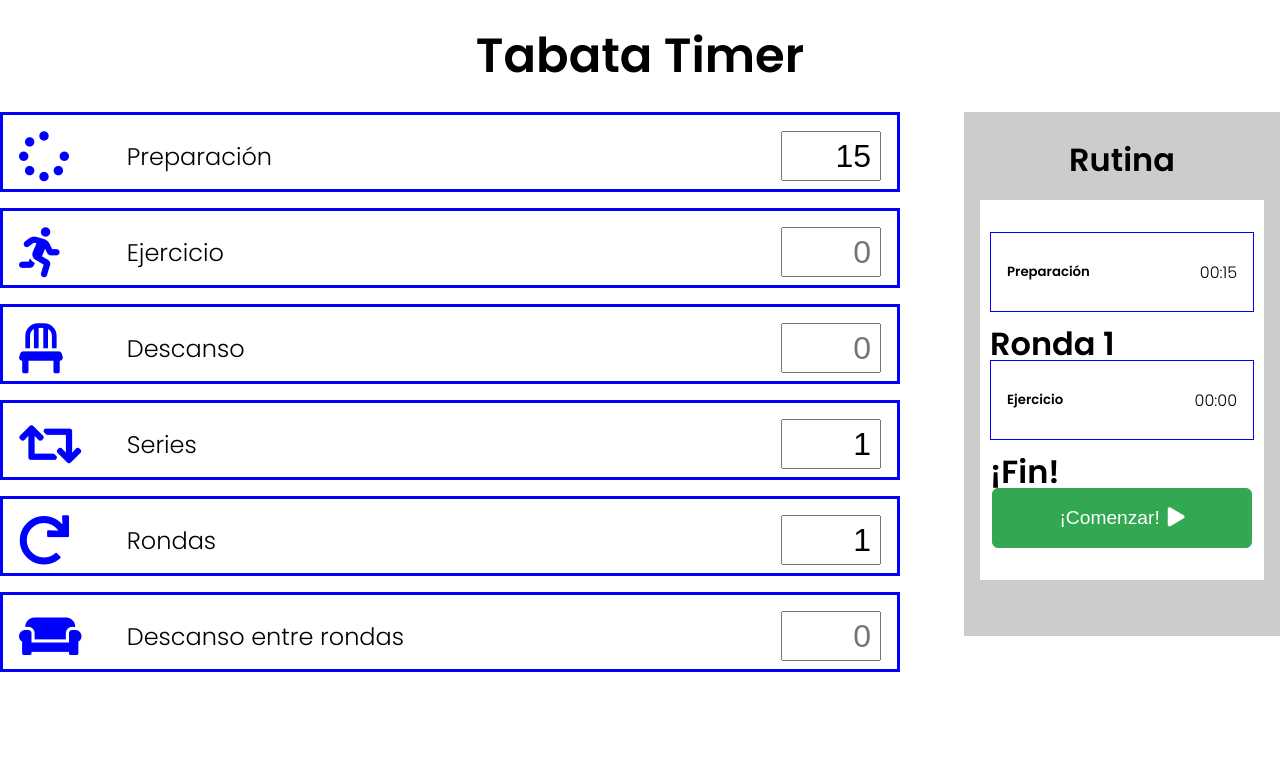
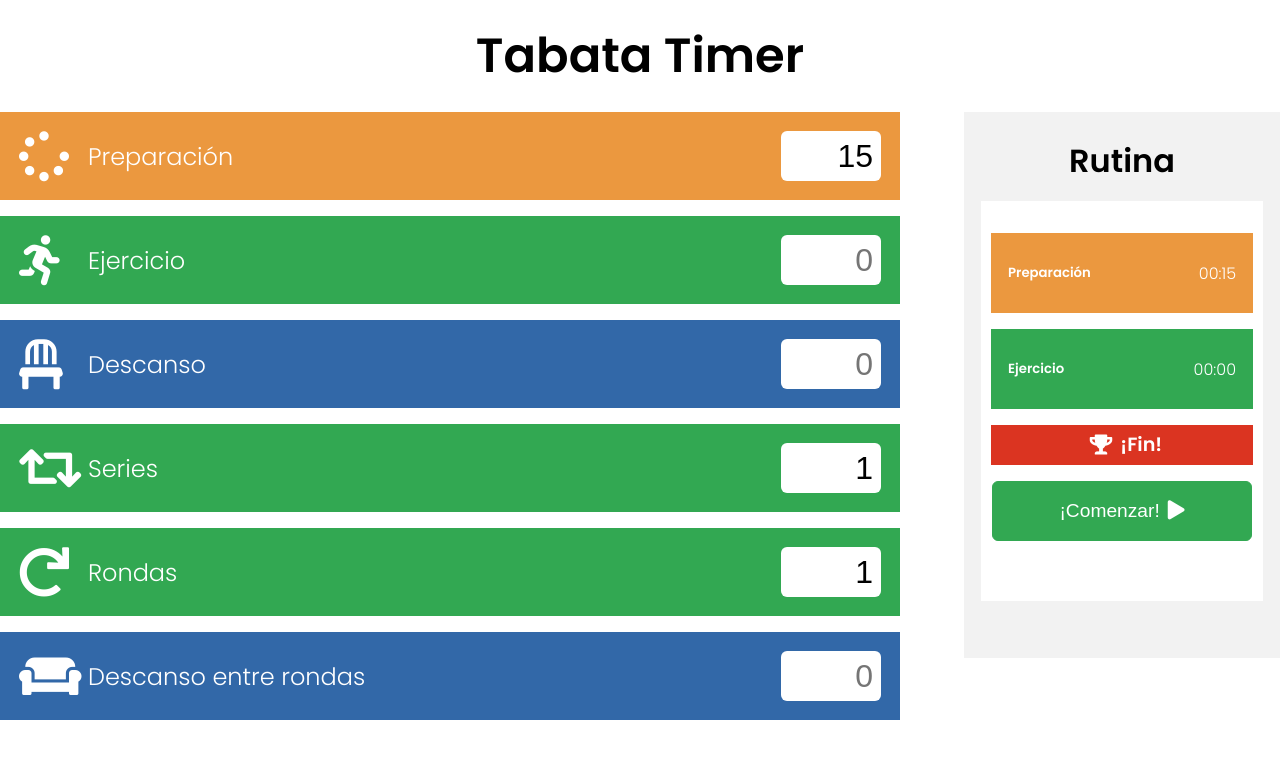
Before and after one commit to jchicano/tabata-timer, a React (Create React App) app: page / in a window 1280 px wide. Shown: the top 758 px of the page. Built offline with nearby package versions, Linux system fonts and the light colour scheme.

Commit message:
[ADD] color option to components

```diff
--- a/src/components/Buttons/styles.js
+++ b/src/components/Buttons/styles.js
@@ -3,6 +3,7 @@ import styled from 'styled-components'
 export const StartButtonStyled = styled.button`
     width: 100%;
     max-width: 260px;
+    min-height: 60px;
     height: 60px;
     padding: 0.2rem 0.5rem;
     margin: 0 auto;
--- a/src/components/TimeSelector/index.jsx
+++ b/src/components/TimeSelector/index.jsx
@@ -1,15 +1,7 @@
 import React from 'react'
 
 import { TimeSelectorStyled, Icon } from './styles'
-
-const ICONS = {
-    work: 'fas fa-running',
-    rest: 'fas fa-chair',
-    longRest: 'fas fa-couch',
-    prepare: 'fas fa-spinner',
-    sets: 'fas fa-retweet',
-    cycles: 'fas fa-redo',
-}
+import { ICONS } from '../../utils/icons'
 
 const TEXTS = {
     work: 'Ejercicio',
@@ -20,7 +12,13 @@ const TEXTS = {
     cycles: 'Rondas',
 }
 
-export const TimeSelector = ({ type, handleChange, startValue, name }) => {
+export const TimeSelector = ({
+    type,
+    handleChange,
+    startValue,
+    name,
+    color,
+}) => {
     const validateInput = e => {
         const isNumber = !(e.keyCode < 48 || e.keyCode > 57)
         const isNumberPad = !(e.keyCode < 96 || e.keyCode > 105)
@@ -36,7 +34,7 @@ export const TimeSelector = ({ type, handleChange, startValue, name }) => {
     }
 
     return (
-        <TimeSelectorStyled>
+        <TimeSelectorStyled color={color}>
             <div className="selector-type">
                 <Icon className={ICONS[type] || ICONS.work}></Icon>
                 <span>{TEXTS[type] || ''}</span>
--- a/src/components/TimeSelector/styles.js
+++ b/src/components/TimeSelector/styles.js
@@ -2,23 +2,30 @@ import styled from 'styled-components'
 
 export const TimeSelectorStyled = styled.div`
     width: 100%;
-    height: 80px;
     padding: 1rem;
 
     display: grid;
-    grid-template-columns: 1fr 1fr;
-    align-items: center;
+    grid-template-columns: 80% 1fr;
 
-    /* background-color: ${props => (props.color ? props.color : 'blue')}; */
-    border: 3px solid ${props => (props.color ? props.color : 'blue')};
+    background-color: ${props => (props.color ? props.color : '#3268a8')};
+    border: 3px solid ${props => (props.color ? props.color : '#3268a8')};
+
+    color: #fff;
 
     .selector-type {
+        width: 100%;
+        height: 100%;
+
         display: grid;
-        grid-template-columns: 1fr 3fr;
+        grid-template-columns: 10% 1fr;
         align-items: center;
 
         span {
             font-size: 1.5rem;
+
+            i {
+                margin-right: 16px;
+            }
         }
     }
 
@@ -35,11 +42,14 @@ export const TimeSelectorStyled = styled.div`
             font-size: 2rem;
 
             text-align: right;
+
+            border: none;
+            border-radius: 6px;
         }
     }
 `
 
 export const Icon = styled.i`
     font-size: 50px;
-    color: ${props => (props.color ? props.color : 'blue')};
+    color: #fff;
 `
--- a/src/components/Titles/index.js
+++ /dev/null
@@ -1,11 +0,0 @@
-import React from 'react'
-
-import { TitleStyled, SubtitleStyled } from './styles'
-
-export const Title = ({ text }) => {
-    return <TitleStyled>{text}</TitleStyled>
-}
-
-export const Subtitle = ({ text }) => {
-    return <SubtitleStyled>{text}</SubtitleStyled>
-}
--- /dev/null
+++ b/src/components/Titles/index.jsx
@@ -0,0 +1,21 @@
+import React from 'react'
+
+import { TitleStyled, SubtitleStyled, WorkoutTitleStyled } from './styles'
+import { ICONS } from '../../utils/icons'
+
+export const Title = ({ text }) => {
+    return <TitleStyled>{text}</TitleStyled>
+}
+
+export const Subtitle = ({ text }) => {
+    return <SubtitleStyled>{text}</SubtitleStyled>
+}
+
+export const WorkoutTitle = ({ text, type = null, color }) => {
+    return (
+        <WorkoutTitleStyled color={color}>
+            <i className={ICONS[type]}></i>
+            <h3>{text}</h3>
+        </WorkoutTitleStyled>
+    )
+}
--- a/src/components/Titles/styles.js
+++ b/src/components/Titles/styles.js
@@ -10,3 +10,27 @@ export const SubtitleStyled = styled.h3`
     font-size: 2rem;
     line-height: 2rem;
 `
+
+export const WorkoutTitleStyled = styled.div`
+    height: 40px;
+    background-color: ${props => (props.color ? props.color : 'blue')};
+    margin-bottom: 16px;
+
+    display: flex;
+    align-items: center;
+    justify-content: center;
+
+    h3 {
+        font-size: 1.2rem;
+        line-height: 1.2rem;
+        text-align: center;
+
+        color: #fff;
+    }
+
+    i {
+        color: #fff;
+        font-size: 20px;
+        margin: 0 8px;
+    }
+`
--- a/src/components/TotalWorkout/index.jsx
+++ b/src/components/TotalWorkout/index.jsx
@@ -1,8 +1,8 @@
 import React, { useEffect } from 'react'
-import { arrayFromNumber } from '../../utils'
+import { arrayFromNumber } from '../../utils/utils'
 
 import { WorkoutItem } from '../WorkoutItem'
-import { Subtitle } from '../Titles'
+import { Subtitle, WorkoutTitle } from '../Titles'
 import { StartButton } from '../Buttons'
 
 import { TotalWorkoutStyled, Workout } from './styles'
@@ -22,6 +22,8 @@ export const TotalWorkout = ({ workout = null, handleStart }) => {
                         <WorkoutItem
                             text="Preparación"
                             time={workout.preparation}
+                            type="prepare"
+                            color="#eb983f"
                         />
                     </div>
                 )}
@@ -29,14 +31,14 @@ export const TotalWorkout = ({ workout = null, handleStart }) => {
                 {arrayFromNumber(workout?.cycles).map((cycle, index) => {
                     return (
                         <div key={`cycle_${index}`}>
-                            <Subtitle text={`Ronda ${index + 1}`} />
-
                             {arrayFromNumber(workout.sets).map((set, i) => {
                                 return (
                                     <div key={`set_${i}`}>
                                         <WorkoutItem
                                             text="Ejercicio"
                                             time={workout.work}
+                                            color="#32a852"
+                                            type="work"
                                         />
 
                                         {i === workout.sets - 1 ? (
@@ -44,9 +46,15 @@ export const TotalWorkout = ({ workout = null, handleStart }) => {
                                                 <WorkoutItem
                                                     text="Descanso largo"
                                                     time={workout.longRest}
+                                                    type="prepare"
+                                                    color="#3268a8"
                                                 />
                                             ) : (
-                                                <Subtitle text={'¡Fin!'} />
+                                                <WorkoutTitle
+                                                    text={'¡Fin!'}
+                                                    color="#db3421"
+                                                    type="finish"
+                                                />
                                             )
                                         ) : (
                                             <WorkoutItem
--- a/src/components/TotalWorkout/styles.js
+++ b/src/components/TotalWorkout/styles.js
@@ -7,7 +7,8 @@ export const TotalWorkoutStyled = styled.div`
     flex-direction: column;
     align-items: center;
 
-    background-color: #ccc;
+    background-color: #f2f2f2;
+    border: 1px solid #f2f2f2;
 `
 
 export const Workout = styled.div`
@@ -16,12 +17,13 @@ export const Workout = styled.div`
     max-height: 50vh;
     padding: 0 10px;
     padding-top: 2rem;
+    padding-bottom: 2rem;
     margin: 1.5rem 0;
-
-    background-color: #fff;
 
     display: flex;
     flex-direction: column;
+
+    background-color: #fff;
 
     overflow-y: auto;
 
--- a/src/components/WorkoutCreator/index.jsx
+++ b/src/components/WorkoutCreator/index.jsx
@@ -12,20 +12,28 @@ export const WorkoutCreator = ({ handleInputs, workout }) => {
                 handleChange={handleInputs}
                 startValue={workout.preparation}
                 name="preparation"
+                color="#eb983f"
             />
-            <TimeSelector type="work" handleChange={handleInputs} name="work" />
+            <TimeSelector
+                type="work"
+                handleChange={handleInputs}
+                name="work"
+                color="#32a852"
+            />
             <TimeSelector type="rest" handleChange={handleInputs} name="rest" />
             <TimeSelector
                 type="sets"
                 handleChange={handleInputs}
                 startValue={workout.sets}
                 name="sets"
+                color="#32a852"
             />
             <TimeSelector
                 type="cycles"
                 handleChange={handleInputs}
                 startValue={workout.cycles}
                 name="cycles"
+                color="#32a852"
             />
             <TimeSelector
                 type="longRest"
--- a/src/components/WorkoutItem/index.js
+++ b/src/components/WorkoutItem/index.js
@@ -1,7 +1,7 @@
 import React from 'react'
 import styled from 'styled-components'
 
-import { secondsToMinutes } from '../../utils'
+import { secondsToMinutes } from '../../utils/utils'
 
 const WorkoutItemStyled = styled.div`
     width: 100%;
@@ -9,16 +9,18 @@ const WorkoutItemStyled = styled.div`
     padding: 0.5rem 1rem;
     margin-bottom: 1rem;
 
-    border: 1px solid blue;
+    border: 1px solid ${({ color }) => (color ? color : '#3268a8')};
+    background-color: ${({ color }) => (color ? color : '#3268a8')};
+    color: #fff;
 
     display: flex;
     align-items: center;
     justify-content: space-between;
 `
 
-export const WorkoutItem = ({ text, time }) => {
+export const WorkoutItem = ({ text, time, color }) => {
     return (
-        <WorkoutItemStyled>
+        <WorkoutItemStyled color={color}>
             <h5>{text}</h5>
             <span>{secondsToMinutes(time)}</span>
         </WorkoutItemStyled>
--- /dev/null
+++ b/src/utils/icons.js
@@ -0,0 +1,9 @@
+export const ICONS = {
+    work: 'fas fa-running',
+    rest: 'fas fa-chair',
+    longRest: 'fas fa-couch',
+    prepare: 'fas fa-spinner',
+    sets: 'fas fa-retweet',
+    cycles: 'fas fa-redo',
+    finish: 'fas fa-trophy',
+}
```
Also changed, not shown: src/utils/utils.js (renamed from src/utils.js).
